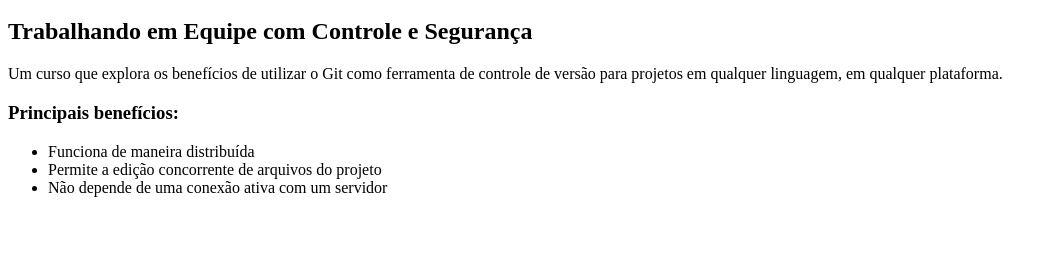
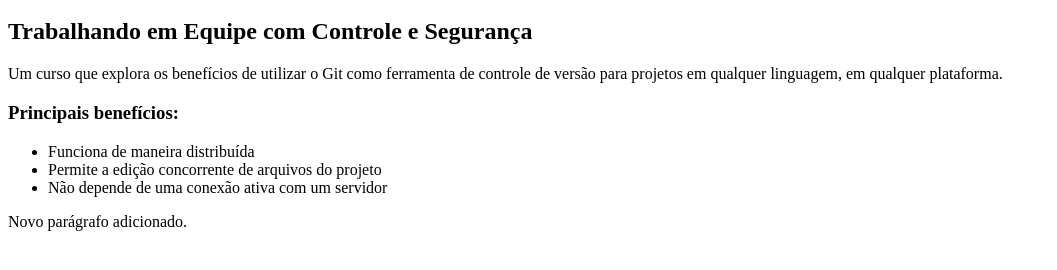
Before and after one commit to fhamado/curso-git, a plain HTML site: page index.html in a window 1280 px wide. Shown: the part 48-318 px from the top of the page, without its empty margins (0-1057 px from the left). Drawn offline with Linux system fonts and the light colour scheme.

Commit message:
Adicionado novo parágrafo

```diff
--- a/index.html
+++ b/index.html
@@ -13,5 +13,7 @@
             <li>Permite a edição concorrente de arquivos do projeto</li>
             <li>Não depende de uma conexão ativa com um servidor</li>
         </ul>
+
+		<p>Novo parágrafo adicionado.</p>
     </body>
 </html>
```
